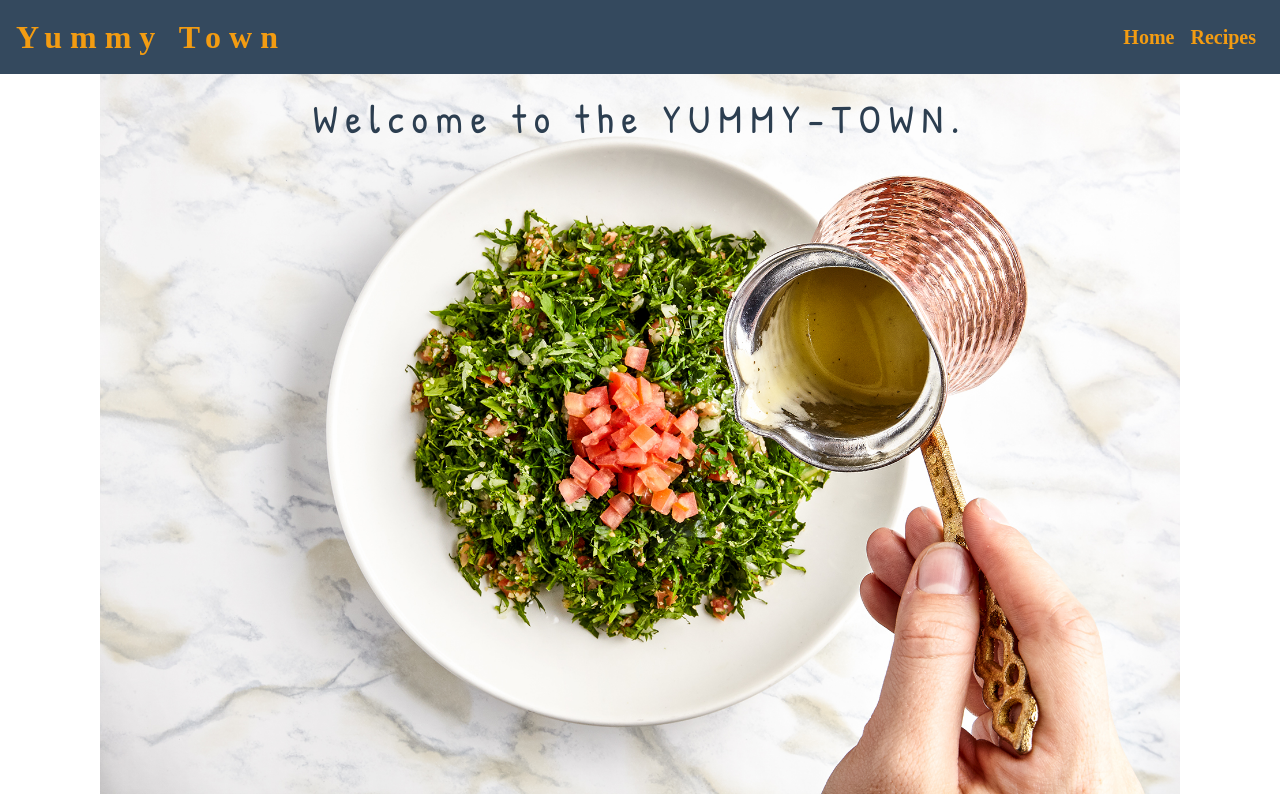
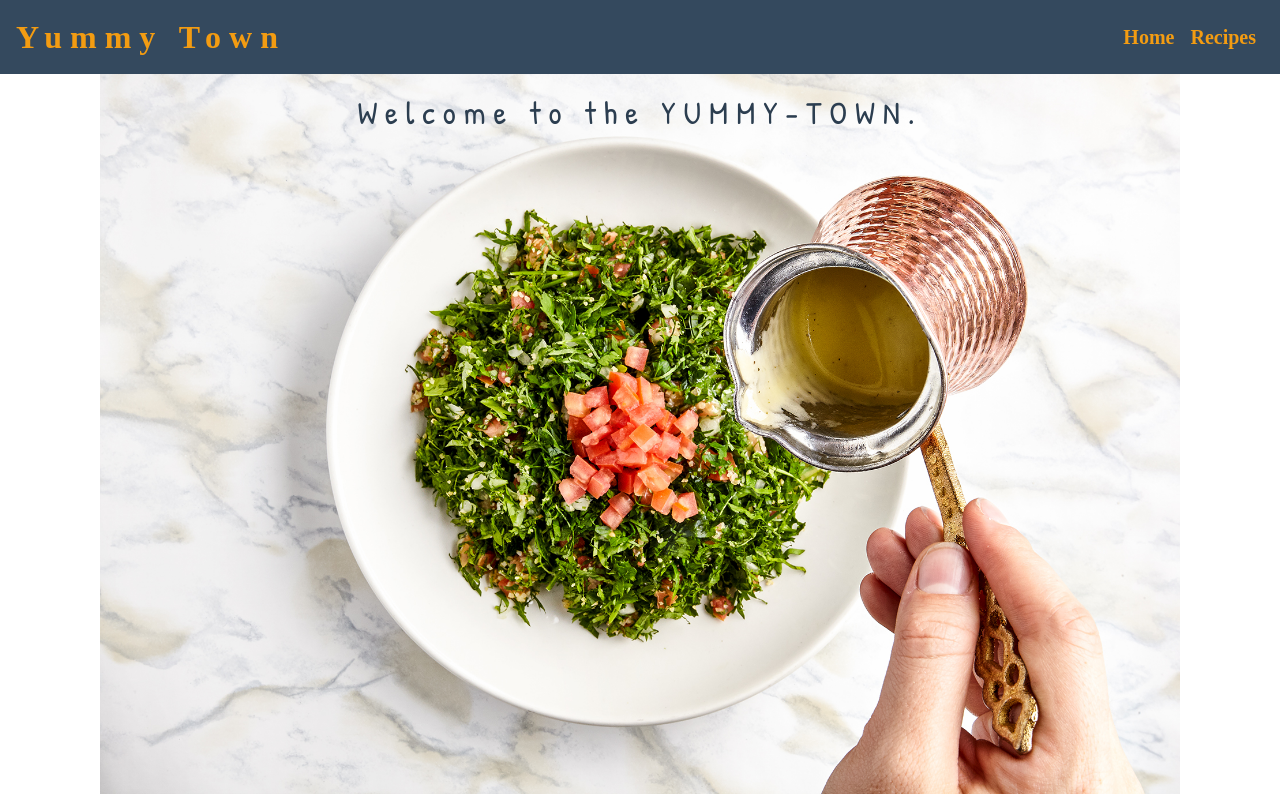
Before and after one commit to foolan-bhosale/practice, a React (Create React App) app: page / in a window 1280 px wide. Shown: the top 800 px of the page. Built offline with nearby package versions, Linux system fonts and the light colour scheme; a web font is replaced by a local one.

Commit message:
font-size vw added

```diff
--- a/src/components/Home/Home.css
+++ b/src/components/Home/Home.css
@@ -2,6 +2,7 @@
     font-family: 'Patrick Hand', bold;
     letter-spacing: 0.5rem;
     color: #2c3e50;
+    font-size: 2.5vw;
 }
 p {
     font-family: 'Roboto Mono', monospace;
--- a/src/components/RecipeDetails/RecipeDetails.css
+++ b/src/components/RecipeDetails/RecipeDetails.css
@@ -2,7 +2,7 @@
     background-color: #34495e !important;
     color: white;
     font-family: 'Fredericka the Great', cursive;
-    font-size: 1.5rem;
+    font-size: 1.5vw;
 }
 
 h4 {
```
